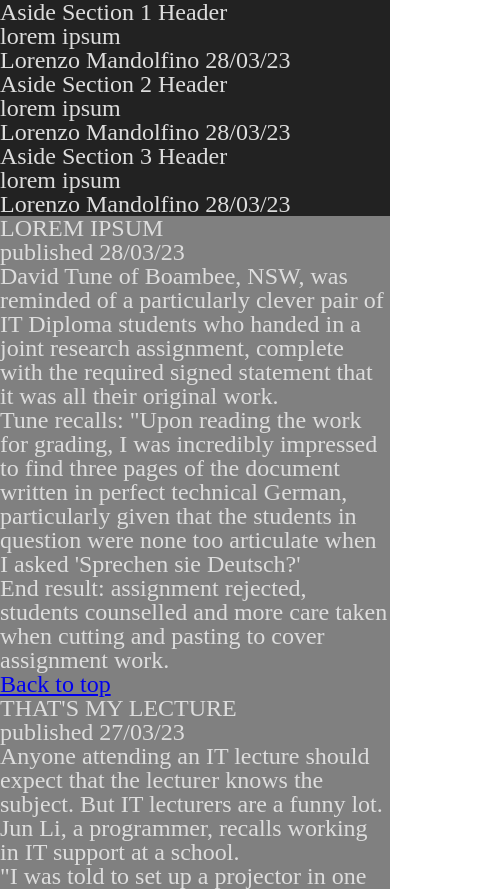
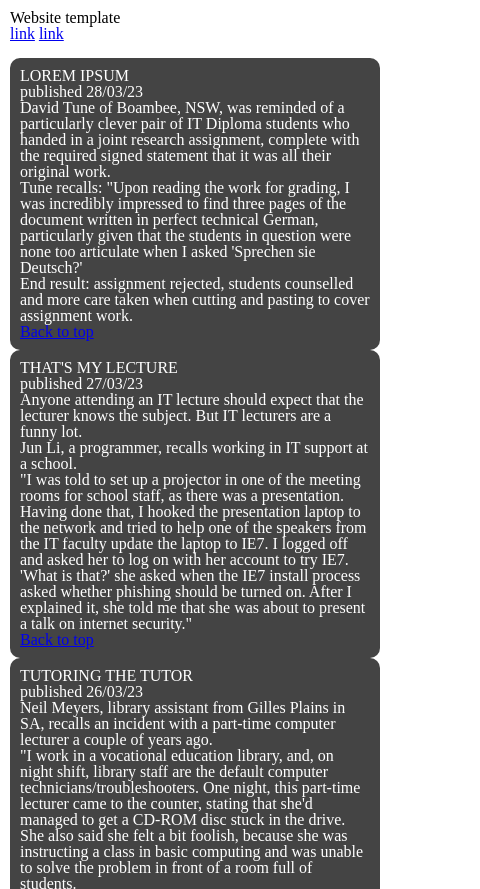
Before and after one commit to LegendLoreLori/WebTech-Portfolio, a plain HTML site: page phase-2/index.html in a window 390 px wide. Shown: the top 889 px of the page, 480 px wide, since content can reach past the window. Drawn offline with Linux system fonts and the light colour scheme.

Commit message:
chore: convert css styling to grid, add styling for mobile layout

```diff
--- a/assets/css/style.css
+++ b/assets/css/style.css
@@ -1,41 +1,78 @@
 /*Default mobile style*/
-.flex-container {
-    display: flex;
-    flex-direction: column;
-    background-color: grey;
-    font-size: 1.5rem;
-    color: #dddddd;
+main {
+    grid-area: content;
 }
 
-.grid-container {
-    display: grid;
-    grid-template-columns: 20em;
-    /*height: 8em;*/
-    font-size: 1.5rem;
-    background-color: #222222;
-    color: #dddddd;
+aside {
+    grid-area: sidebar;
+    content-visibility: hidden;
 }
 
-/*Tablet media query*/
-@media (min-width: 768px) {
-    .flex-container {
-        font-size: 1.3rem;
-    }
-
-    .grid-container {
-        grid-template-columns: none;
-        /*height: 10rem;*/
-    }
+header {
+    grid-area: header;
 }
 
-/*Desktop media query*/
-@media (min-width: 1024px) {
-    .flex-container {
-        font-size: 2rem;
-    }
+footer {
+    grid-area: footer;
+}
 
-    .grid-container {
-        grid-template-columns: none;
-        /*height: 12rem;*/
-    }
+.grid-wrapper {
+    display: grid;
+    grid-gap: 1em;
+    padding: 10px;
+    grid-template-areas:
+     "header"
+     "content"
+     "footer"
 }
+
+main > article {
+    background-color: #444444;
+    color: #ffffff;
+    border-radius: 10px;
+    padding: 10px;
+}
+
+
+
+/*Tablet media query*/
+/*@media only screen and (min-width: 768px) {*/
+/*    !*.flex-container {*!*/
+/*    !*    font-size: 1.3rem;*!*/
+/*    !*}*!*/
+
+/*    aside {*/
+/*        content-visibility: visible;*/
+/*    }*/
+
+/*    .grid-wrapper {*/
+/*        grid-template-columns: 20% auto;*/
+/*        grid-template-areas:*/
+/*        "header   header"*/
+/*        "content  sidebar"*/
+/*        "footer   footer";*/
+/*    }*/
+/*}*/
+
+/*!*Desktop media query*!*/
+/*@media only screen and (min-width: 1024px) {*/
+/*    !*.flex-container {*!*/
+/*    !*    font-size: 2rem;*!*/
+/*    !*}*!*/
+
+/*    aside {*/
+/*        content-visibility: visible;*/
+/*    }*/
+
+/*    .content > article {*/
+/*        margin: 1em;*/
+/*    }*/
+
+/*    .grid-wrapper {*/
+/*        grid-template-columns: auto 20%;*/
+/*        grid-template-areas:*/
+/*        "header   header"*/
+/*        "content  sidebar"*/
+/*        "footer   footer";*/
+/*    }*/
+/*}*/
--- a/phase-2/index.html
+++ b/phase-2/index.html
@@ -6,21 +6,22 @@
     <link rel="stylesheet" href="../assets/css/meyer-reset.css" />
     <link rel="stylesheet" href="../assets/css/style.css">
 </head>
-<body>
+<body class="grid-wrapper">
     <header>
+        <h1>Website template</h1>
         <nav>
+            <a href="#">link</a>
+            <a href="#">link</a>
         </nav>
     </header>
 
     <main>
-    <aside class="grid-container">
+        <aside>
             <section>
                 <header>
                     <h3>Aside Section 1 Header</h3>
                 </header>
-            <div>
                     <p>lorem ipsum</p>
-            </div>
                 <footer>
                     <p>Lorenzo Mandolfino 28/03/23</p>
                 </footer>
@@ -29,9 +30,7 @@
                 <header>
                     <h3>Aside Section 2 Header</h3>
                 </header>
-            <div>
                     <p>lorem ipsum</p>
-            </div>
                 <footer>
                     <p>Lorenzo Mandolfino 28/03/23</p>
                 </footer>
@@ -40,16 +39,14 @@
                 <header>
                     <h3>Aside Section 3 Header</h3>
                 </header>
-            <div>
                     <p>lorem ipsum</p>
-            </div>
                 <footer>
                     <p>Lorenzo Mandolfino 28/03/23</p>
                 </footer>
             </section>
         </aside>
 
-    <article class="flex-container">
+        <article>
             <header>
                 <h2>LOREM IPSUM</h2>
             </header>
@@ -70,7 +67,7 @@
                 <a href="#">Back to top</a>
             </footer>
         </article>
-    <article class="flex-container">
+        <article>
             <header>
                 <h2>THAT'S MY LECTURE</h2>
             </header>
@@ -95,7 +92,7 @@
                 <a href="#">Back to top</a>
             </footer>
         </article>
-    <article class="flex-container">
+        <article>
             <header>
                 <h2>TUTORING THE TUTOR</h2>
             </header>
@@ -131,7 +128,7 @@
                 <a href="#">Back to top</a>
             </footer>
         </article>
-    <article class="flex-container">
+        <article>
             <header>
                 <h2>Lorem Ipsum</h2>
             </header>
@@ -148,8 +145,9 @@
             </footer>
         </article>
     </main>
+
     <footer>
-
+        <p>Lorenzo Mandolfino - North Metropolitan TAEF 2023</p>
     </footer>
 </body>
 </html>
```
Lines whose indentation alone changed are shown as unchanged.
